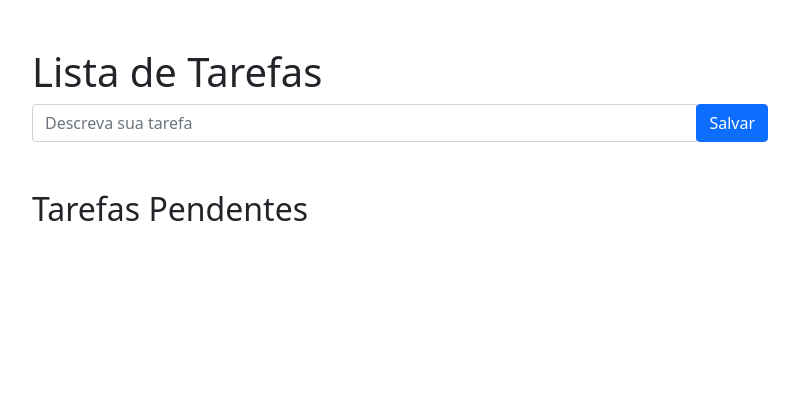
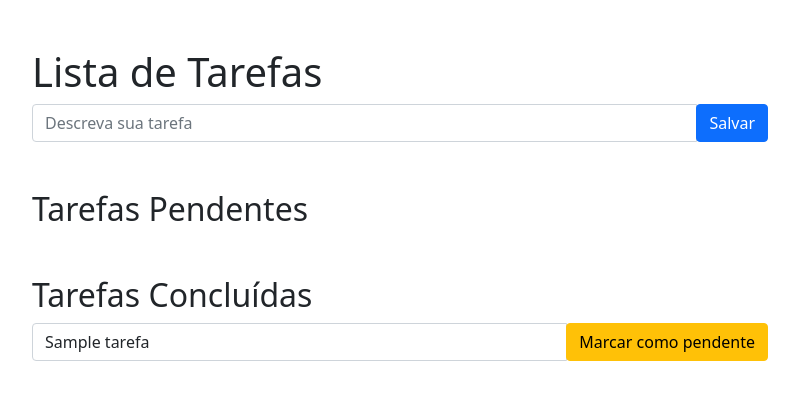
Before and after one commit to gustavodoamaral/lista_de_tarefas_crud, a Django app: page /tarefas/ in a window 1280 px wide. Shown: the top 400 px of the page, without its empty margins (240-1039 px from the left). Run offline with Django 3.2, Linux system fonts and the light colour scheme; tables that the repository leaves empty hold one stand-in row (values such as "Sample post").

Commit message:
Implementado botão de marcar tarefa como feita, não feita e lista de tarefas concluídas.

```diff
--- a/webdev/tarefas/forms.py
+++ b/webdev/tarefas/forms.py
@@ -6,3 +6,9 @@ class TarefaNovaForm(ModelForm):
     class Meta:
         model = Tarefa
         fields = ['nome']
+
+
+class TarefaForm(ModelForm):
+    class Meta:
+        model = Tarefa
+        fields = ['nome', 'feita']
--- a/webdev/tarefas/templates/tarefas/home.html
+++ b/webdev/tarefas/templates/tarefas/home.html
@@ -19,23 +19,45 @@
                   <input type="text" class="form-control" placeholder="Descreva sua tarefa" aria-label="Descreva sua tarefa" aria-describedby="button-addon2" name="nome">
 
                     <div class="input-group-append">
-                  <button type="submit" class="btn btn-primary"id="button-addon2"> Salvar </button>
+                        <button type="submit" class="btn btn-primary" id="button-addon2"> Salvar </button>
                    </div>
+
                 </div>
                 <small class="form-text text-muted">{{ form.nome.errors }}</small>
             </form>
 
             <h2 class="mt-5">Tarefas Pendentes</h2>
+
             {% for tarefa in tarefas_pendentes %}
-               <form>
-                   <div class="input-group mb-3">
-                      <div class="input-group-text">
-                        <input class="form-check-input mt-0" type="checkbox" value="" aria-label="Checkbox para tarefa">
-                      </div>
-                      <input type="text" class="form-control" aria-label="Text input para tarefa" value="{{ tarefa.nome }}">
+                <form action="{% url 'tarefas:detalhe' tarefa_id=tarefa.id %}" method="post">
+                    {% csrf_token %}
+                    <div class="input-group mb-3">
+                       <input type="text" class="form-control" placeholder="Descreva sua tarefa" required="required" aria-label="Descreva sua tarefa" name="nome" value="{{ tarefa.nome }}">
+                       <input type="hidden" value="checked" name="feita">
+
+                        <div class="input-group-append">
+                            <button type="submit" class="btn btn-success"> Marcar como feita </button>
+                        </div>
                     </div>
-               </form>
-            {% endfor %}
+                </form>
+
+                {% endfor %}
+
+                <h2 class="mt-5">Tarefas Concluídas</h2>
+
+                {% for tarefa in tarefas_feitas %}
+                    <form action="{% url 'tarefas:detalhe' tarefa_id=tarefa.id %}" method="post">
+                        {% csrf_token %}
+                        <div class="input-group mb-3">
+                           <input type="text" class="form-control" placeholder="Descreva sua tarefa" required="required" aria-label="Descreva sua tarefa" name="nome" value="{{ tarefa.nome }}">
+
+                            <div class="input-group-append">
+                                <button type="submit" class="btn btn-warning"> Marcar como pendente </button>
+                            </div>
+                        </div>
+                    </form>
+
+                    {% endfor %}
 
         </div>
     </div>
--- a/webdev/tarefas/urls.py
+++ b/webdev/tarefas/urls.py
@@ -1,8 +1,9 @@
 from django.urls import path
 from webdev.tarefas import views
 
-app_name='tarefas'
+app_name = 'tarefas'
 
 urlpatterns = [
-    path('', views.home, name='home')
+    path('', views.home, name='home'),
+    path('<int:tarefa_id>', views.detalhe, name='detalhe'),
 ]
--- a/webdev/tarefas/views.py
+++ b/webdev/tarefas/views.py
@@ -4,7 +4,7 @@ from django.urls import reverse
 
 from django.shortcuts import render
 
-from webdev.tarefas.forms import TarefaNovaForm
+from webdev.tarefas.forms import TarefaNovaForm, TarefaForm
 from webdev.tarefas.models import Tarefa
 
 def home(request):
@@ -15,6 +15,26 @@ def home(request):
             return HttpResponseRedirect(reverse('tarefas:home'))
         else:
             tarefas_pendentes = Tarefa.objects.filter(feita=False).all()
-            return render(request, 'tarefas/home.html', {'form': form, 'tarefas_pendentes': tarefas_pendentes}, status=400)
+            tarefas_feitas= Tarefa.objects.filter(feita=True).all()
+            return render(
+                request, 'tarefas/home.html',
+                {
+                    'form': form,
+                    'tarefas_pendentes': tarefas_pendentes,
+                    'tarefas_feitas': tarefas_feitas
+                },
+                status=400)
     tarefas_pendentes = Tarefa.objects.filter(feita=False).all()
-    return render(request, 'tarefas/home.html', {'tarefas_pendentes': tarefas_pendentes})
+    tarefas_feitas = Tarefa.objects.filter(feita=True).all()
+    return render(request, 'tarefas/home.html',
+                  {'tarefas_pendentes': tarefas_pendentes,
+                   'tarefas_feitas': tarefas_feitas
+                   }
+                  )
+
+def detalhe(request, tarefa_id):
+    tarefa = Tarefa.objects.get(id=tarefa_id)
+    form = TarefaForm(request.POST, instance=tarefa)
+    if form.is_valid():
+        form.save()
+    return HttpResponseRedirect(reverse('tarefas:home'))
```
Also changed, not shown: webdev/tarefas/tests/test_edicao_de_tarefa.py (added, +38 -0 lines), webdev/tarefas/tests/test_tarefas_get.py (+13 -0 lines).
